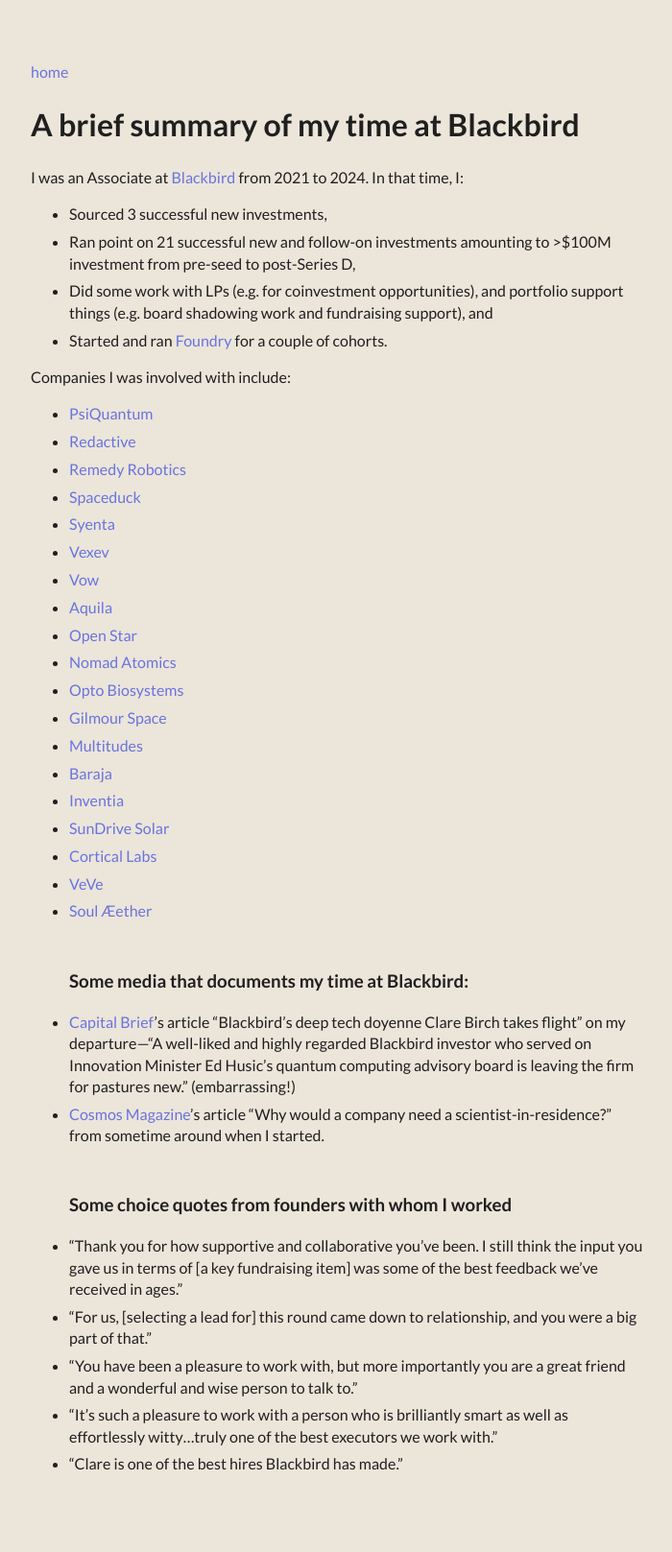
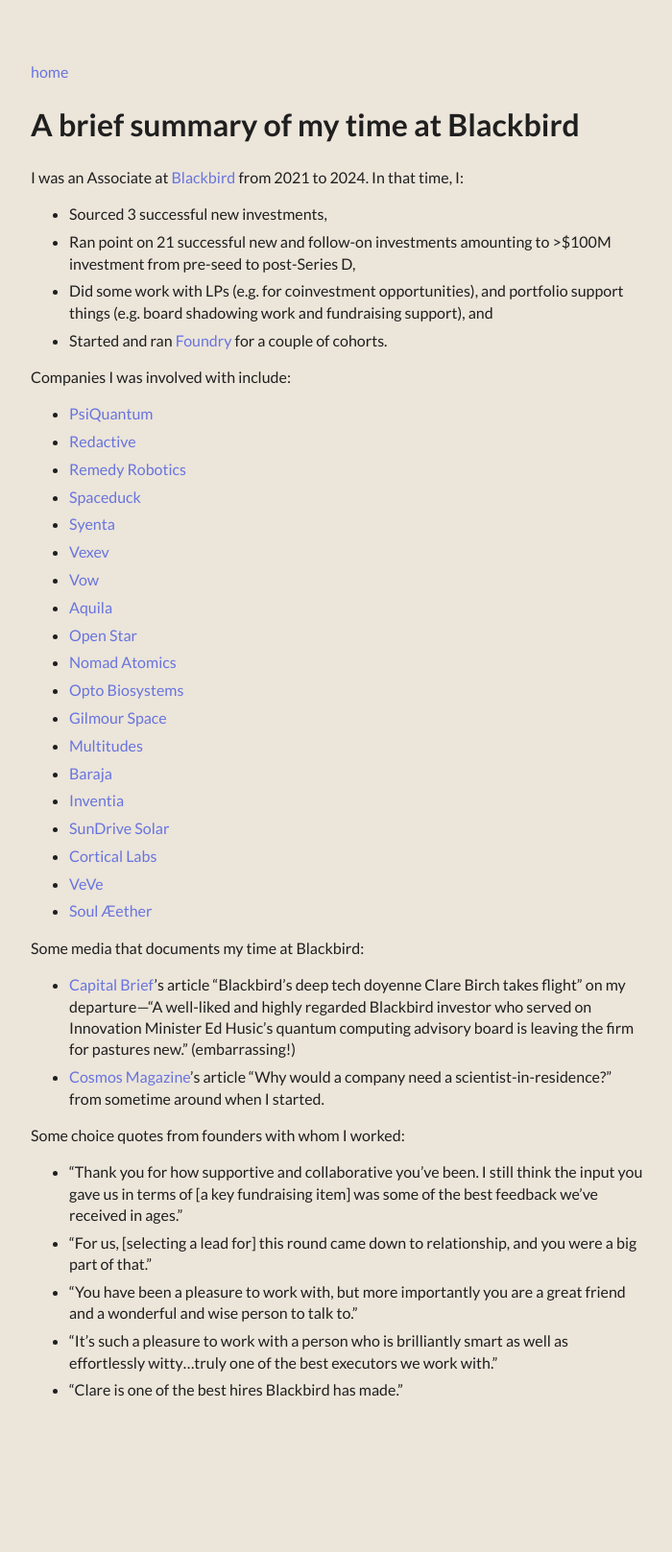
Before and after one commit to clarebirch/clarebirch.github.io, a Jekyll site: the page built from my-time-at-blackbird.md, in a window 1280 px wide. Shown: the whole page at 96% size, without its empty margins (288-988 px from the left). Built offline with Jekyll 4.4.1, drawn with Linux system fonts in a browser that asks for light colours; some web fonts are replaced; after the commit the page ends 1540 px from its top, so only the background shows below that.

Commit message:
msg changed format again

```diff
--- a/my-time-at-blackbird.md
+++ b/my-time-at-blackbird.md
@@ -28,10 +28,12 @@
 - [Cortical Labs](https://corticallabs.com/)
 - [VeVe](https://www.veve.me/)
 - [Soul Æether](https://x.com/soulaether_?lang=en)
-### Some media that documents my time at Blackbird:
+
+Some media that documents my time at Blackbird:
 - [Capital Brief](https://www.capitalbrief.com/article/blackbirds-scientist-in-residence-clare-birch-takes-flight-633885b5-0b03-4356-980b-c9b9e71d6822/preview/)'s article "Blackbird's deep tech doyenne Clare Birch takes flight" on my departure---"A well-liked and highly regarded Blackbird investor who served on Innovation Minister Ed Husic's quantum computing advisory board is leaving the firm for pastures new." (embarrassing!)
 - [Cosmos Magazine](https://cosmosmagazine.com/people/culture/blackbird-scientist-in-residence/)'s article "Why would a company need a scientist-in-residence?" from sometime around when I started.
-### Some choice quotes from founders with whom I worked
+
+Some choice quotes from founders with whom I worked:
 - "Thank you for how supportive and collaborative you've been. I still think the input you gave us in terms of [a key fundraising item] was some of the best feedback we've received in ages."
 - "For us, [selecting a lead for] this round came down to relationship, and you were a big part of that."
 - "You have been a pleasure to work with, but more importantly you are a great friend and a wonderful and wise person to talk to."
```
